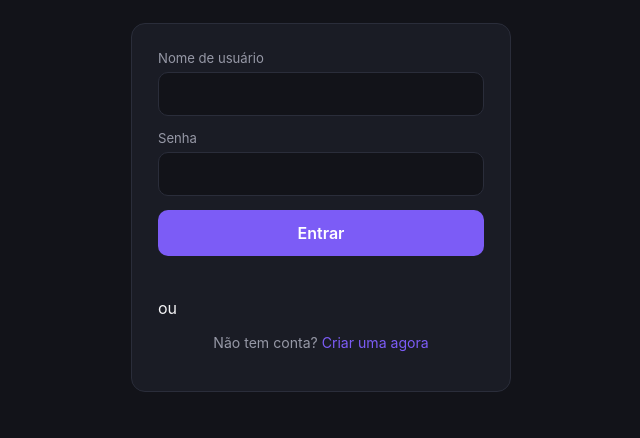
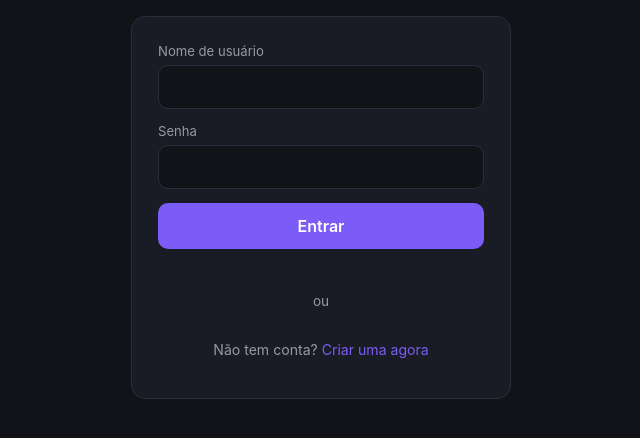
Before and after one commit to Arthur68771/telalive-server, a website: page public/index.html in a window 1280 px wide. Shown: the part 240-678 px from the top of the page, without its empty margins (319-959 px from the left). Drawn offline with Linux system fonts and the light colour scheme.

Commit message:
Update index.html

```diff
--- a/public/index.html
+++ b/public/index.html
@@ -293,7 +293,7 @@
     </div>
     <button id="auth-submit" class="primary-btn">Entrar</button>
     <p class="form-status" id="auth-status"></p>
-    <div class="divider">ou</div>
+    <p style="text-align:center; color: var(--muted); font-size: 0.85rem; margin: 16px 0;">ou</p>
     <div id="google-signin-btn" style="display:flex; justify-content:center;"></div>
     <p class="switch-mode" id="switch-mode">Não tem conta? <a id="switch-link">Criar uma agora</a></p>
   </div>
```
